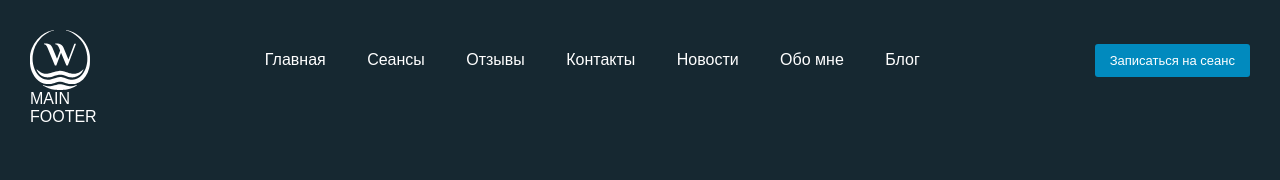
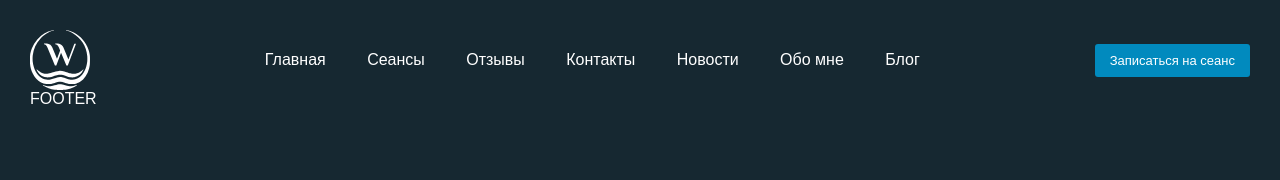
Before and after one commit to Nasty-Litvin/RitmStyleApp, a React (Vite) app: page / in a window 1280 px wide. Shown: the top 180 px of the page. Built offline with nearby package versions, Linux system fonts and the light colour scheme.

Commit message:
Created component FirstScreen and added in the Main.

```diff
--- /dev/null
+++ b/src/components/FirstScreen/FirstScreen.tsx
@@ -0,0 +1,11 @@
+import './style.scss';
+
+const FirstScreen = () => {
+    return (
+        <div className="first-screen">
+
+        </div>
+    );
+}
+
+export default FirstScreen;
--- a/src/components/Main/Main.tsx
+++ b/src/components/Main/Main.tsx
@@ -1,8 +1,15 @@
+import FirstScreen from '../FirstScreen/FirstScreen';
 import './style.scss';
 
 const Main = () => {
     return (
-        <main>MAIN</main>
+        <main className="main">
+            <div className="main__wrapper">
+                <div className="main__first-screen">
+                    <FirstScreen />
+                </div>
+            </div>
+        </main>
     );
 }
 
```
Also changed, not shown: src/components/FirstScreen/style.scss (added), src/components/FirstScreen/types.ts (added).
